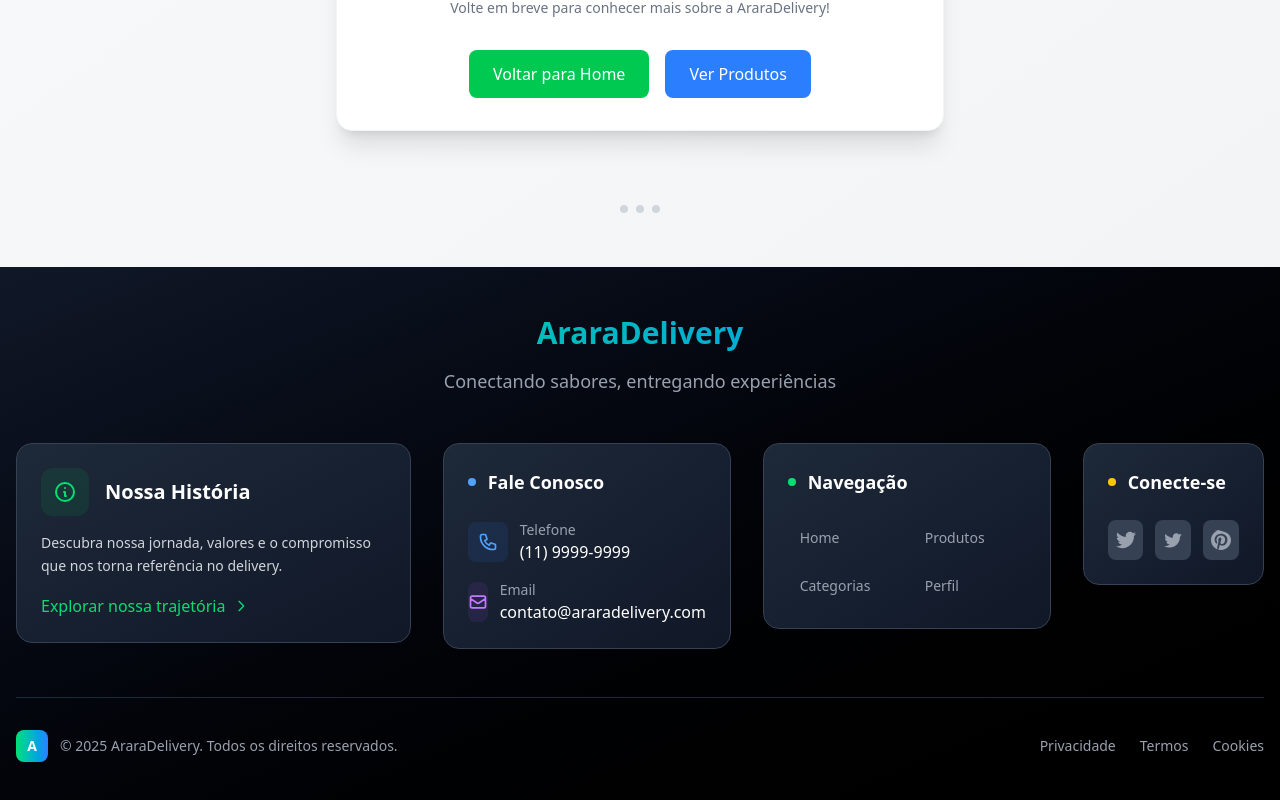
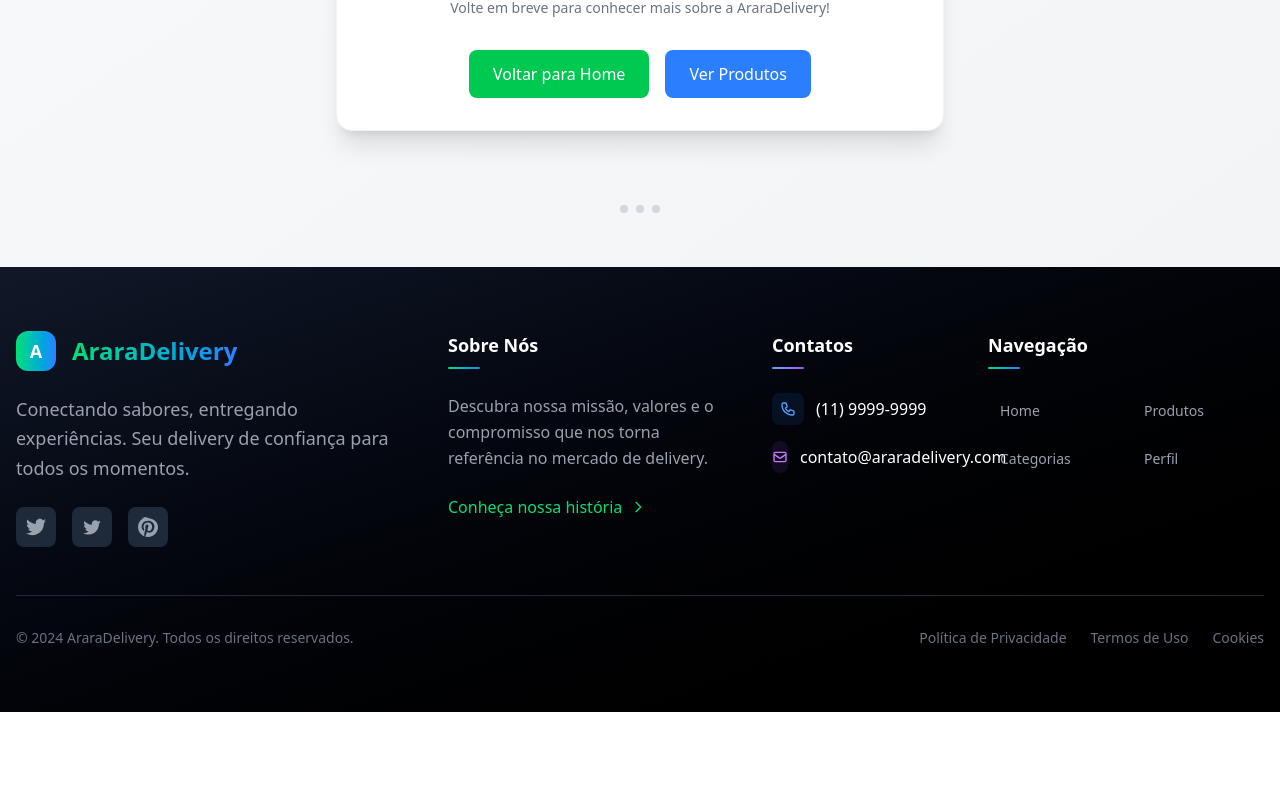
Before and after one commit to Grupo-05-Turma-JavaScript-09/AraraDelivery-frontend, a React (Vite) app: page /sobre in a window 1280 px wide. Shown: the part 701-1501 px from the top of the page. After the commit the page ends 1413 px from the top, so only its background shows below. Built offline with nearby package versions, Linux system fonts and the light colour scheme.

Commit message:
correção footer

```diff
--- a/src/components/footer/Footer.tsx
+++ b/src/components/footer/Footer.tsx
@@ -1,77 +1,89 @@
 const Footer = () => {
   return (
     <footer className="bg-gradient-to-br from-gray-900 to-black text-white">
-      <div className="container mx-auto px-4 py-12">
+      <div className="container mx-auto px-4 py-16">
 
-        {/* Header do Footer */}
-        <div className="text-center mb-12">
-          <h3 className="text-3xl font-bold bg-gradient-to-r from-green-400 to-blue-500 bg-clip-text text-transparent mb-4">
+        {/* Grid Principal */}
+        <div className="grid grid-cols-1 lg:grid-cols-12 gap-12 mb-12">
+
+          {/* Brand */}
+          <div className="lg:col-span-4">
+            <div className="flex items-center mb-6">
+              <div className="w-10 h-10 bg-gradient-to-r from-green-400 to-blue-500 rounded-xl flex items-center justify-center mr-4">
+                <span className="text-white font-bold text-lg">A</span>
+              </div>
+              <h3 className="text-2xl font-bold bg-gradient-to-r from-green-400 to-blue-500 bg-clip-text text-transparent">
                 AraraDelivery
               </h3>
-          <p className="text-gray-400 text-lg max-w-md mx-auto">
-            Conectando sabores, entregando experiências
+            </div>
+            <p className="text-gray-400 text-lg leading-relaxed mb-6">
+              Conectando sabores, entregando experiências. Seu delivery de confiança para todos os momentos.
             </p>
+            <div className="flex space-x-4">
+              <a href="#" className="w-10 h-10 bg-gray-800 rounded-lg flex items-center justify-center hover:bg-blue-500 transition-all duration-300 hover:scale-110">
+                <svg className="w-5 h-5 text-gray-400 hover:text-white" fill="currentColor" viewBox="0 0 24 24">
+                  <path d="M24 4.557c-.883.392-1.832.656-2.828.775 1.017-.609 1.798-1.574 2.165-2.724-.951.564-2.005.974-3.127 1.195-.897-.957-2.178-1.555-3.594-1.555-3.179 0-5.515 2.966-4.797 6.045-4.091-.205-7.719-2.165-10.148-5.144-1.29 2.213-.669 5.108 1.523 6.574-.806-.026-1.566-.247-2.229-.616-.054 2.281 1.581 4.415 3.949 4.89-.693.188-1.452.232-2.224.084.626 1.956 2.444 3.379 4.6 3.419-2.07 1.623-4.678 2.348-7.29 2.04 2.179 1.397 4.768 2.212 7.548 2.212 9.142 0 14.307-7.721 13.995-14.646.962-.695 1.797-1.562 2.457-2.549z"/>
+                </svg>
+              </a>
+              <a href="#" className="w-10 h-10 bg-gray-800 rounded-lg flex items-center justify-center hover:bg-blue-400 transition-all duration-300 hover:scale-110">
+                <svg className="w-5 h-5 text-gray-400 hover:text-white" fill="currentColor" viewBox="0 0 24 24">
+                  <path d="M22.46 6c-.77.35-1.6.58-2.46.69.88-.53 1.56-1.37 1.88-2.38-.83.5-1.75.85-2.72 1.05C18.37 4.5 17.26 4 16 4c-2.35 0-4.27 1.92-4.27 4.29 0 .34.04.67.11.98C8.28 9.09 5.11 7.38 3 4.79c-.37.63-.58 1.37-.58 2.15 0 1.49.75 2.81 1.91 3.56-.71 0-1.37-.2-1.95-.5v.03c0 2.08 1.48 3.82 3.44 4.21a4.22 4.22 0 0 1-1.93.07 4.28 4.28 0 0 0 4 2.98 8.521 8.521 0 0 1-5.33 1.84c-.34 0-.68-.02-1.02-.06C3.44 20.29 5.7 21 8.12 21 16 21 20.33 14.46 20.33 8.79c0-.19 0-.37-.01-.56.84-.6 1.56-1.36 2.14-2.23z"/>
+                </svg>
+              </a>
+              <a href="#" className="w-10 h-10 bg-gray-800 rounded-lg flex items-center justify-center hover:bg-pink-500 transition-all duration-300 hover:scale-110">
+                <svg className="w-5 h-5 text-gray-400 hover:text-white" fill="currentColor" viewBox="0 0 24 24">
+                  <path d="M12.017 0C5.396 0 .029 5.367.029 11.987c0 5.079 3.158 9.417 7.618 11.174-.105-.949-.199-2.403.042-3.441.219-.937 1.407-5.965 1.407-5.965s-.359-.719-.359-1.782c0-1.668.967-2.914 2.171-2.914 1.023 0 1.518.769 1.518 1.69 0 1.029-.653 2.567-.992 3.992-.285 1.193.6 2.165 1.775 2.165 2.128 0 3.768-2.245 3.768-5.487 0-2.861-2.063-4.869-5.008-4.869-3.41 0-5.409 2.562-5.409 5.199 0 1.033.394 2.143.889 2.741.099.12.112.225.085.345-.09.375-.293 1.199-.334 1.363-.053.225-.172.271-.402.165-1.495-.69-2.433-2.878-2.433-4.646 0-3.776 2.748-7.252 7.92-7.252 4.158 0 7.392 2.967 7.392 6.923 0 4.135-2.607 7.462-6.233 7.462-1.214 0-2.357-.629-2.75-1.378l-.748 2.853c-.271 1.043-1.002 2.35-1.492 3.146C9.57 23.812 10.763 24.009 12.017 24.009c6.624 0 11.99-5.367 11.99-11.988C24.007 5.367 18.641.001.012.017z"/>
+                </svg>
+              </a>
+            </div>
           </div>
 
-        {/* Grid Principal */}
-        <div className="grid grid-cols-1 lg:grid-cols-12 gap-8 mb-12">
-
-          {/* Sobre Nós - Destaque */}
-          <div className="lg:col-span-4">
-            <div className="bg-gradient-to-br from-gray-800 to-gray-900 rounded-2xl p-6 border border-gray-700 hover:border-green-500 transition-all duration-300 group">
-              <div className="flex items-center mb-4">
-                <div className="w-12 h-12 bg-green-500/10 rounded-xl flex items-center justify-center mr-4 group-hover:scale-110 transition-transform">
-                  <svg className="w-6 h-6 text-green-400" fill="none" stroke="currentColor" viewBox="0 0 24 24">
-                    <path strokeLinecap="round" strokeLinejoin="round" strokeWidth={2} d="M13 16h-1v-4h-1m1-4h.01M21 12a9 9 0 11-18 0 9 9 0 0118 0z" />
-                  </svg>
-                </div>
-                <h4 className="text-xl font-semibold text-white">Nossa História</h4>
-              </div>
-              <p className="text-gray-300 text-sm mb-4 leading-relaxed">
-                Descubra nossa jornada, valores e o compromisso que nos torna referência no delivery.
+          {/* Sobre Nós */}
+          <div className="lg:col-span-3">
+            <h4 className="text-lg font-semibold text-white mb-6 relative">
+              Sobre Nós
+              <div className="w-8 h-0.5 bg-gradient-to-r from-green-400 to-blue-500 rounded-full mt-2"></div>
+            </h4>
+            <p className="text-gray-400 leading-relaxed mb-6">
+              Descubra nossa missão, valores e o compromisso que nos torna referência no mercado de delivery.
             </p>
             <a
               href="/sobre"
-                className="inline-flex items-center text-green-400 hover:text-green-300 font-medium transition-all group-hover:translate-x-1"
+              className="inline-flex items-center text-green-400 hover:text-green-300 font-medium transition-all hover:translate-x-1"
             >
-                Explorar nossa trajetória
+              Conheça nossa história
               <svg className="w-4 h-4 ml-2" fill="none" stroke="currentColor" viewBox="0 0 24 24">
                 <path strokeLinecap="round" strokeLinejoin="round" strokeWidth={2} d="M9 5l7 7-7 7" />
               </svg>
             </a>
           </div>
-          </div>
 
           {/* Contatos */}
-          <div className="lg:col-span-3">
-            <div className="bg-gradient-to-br from-gray-800 to-gray-900 rounded-2xl p-6 border border-gray-700">
-              <h4 className="text-lg font-semibold text-white mb-6 flex items-center">
-                <div className="w-2 h-2 bg-blue-400 rounded-full mr-3"></div>
-                Fale Conosco
+          <div className="lg:col-span-2">
+            <h4 className="text-lg font-semibold text-white mb-6 relative">
+              Contatos
+              <div className="w-8 h-0.5 bg-gradient-to-r from-blue-400 to-purple-500 rounded-full mt-2"></div>
             </h4>
             <div className="space-y-4">
-                <div className="flex items-center group cursor-pointer">
-                  <div className="w-10 h-10 bg-blue-500/10 rounded-lg flex items-center justify-center mr-3 group-hover:bg-blue-500/20 transition-colors">
-                    <svg className="w-5 h-5 text-blue-400" fill="none" stroke="currentColor" viewBox="0 0 24 24">
+              <div className="flex items-center group">
+                <div className="w-8 h-8 bg-blue-500/10 rounded-lg flex items-center justify-center mr-3 group-hover:bg-blue-500/20 transition-colors">
+                  <svg className="w-4 h-4 text-blue-400" fill="none" stroke="currentColor" viewBox="0 0 24 24">
                     <path strokeLinecap="round" strokeLinejoin="round" strokeWidth={2} d="M3 5a2 2 0 012-2h3.28a1 1 0 01.948.684l1.498 4.493a1 1 0 01-.502 1.21l-2.257 1.13a11.042 11.042 0 005.516 5.516l1.13-2.257a1 1 0 011.21-.502l4.493 1.498a1 1 0 01.684.949V19a2 2 0 01-2 2h-1C9.716 21 3 14.284 3 6V5z"/>
                   </svg>
                 </div>
                 <div>
-                    <p className="text-gray-400 text-sm">Telefone</p>
                   <p className="text-white font-medium">(11) 9999-9999</p>
                 </div>
               </div>
 
-                <div className="flex items-center group cursor-pointer">
-                  <div className="w-10 h-10 bg-purple-500/10 rounded-lg flex items-center justify-center mr-3 group-hover:bg-purple-500/20 transition-colors">
-                    <svg className="w-5 h-5 text-purple-400" fill="none" stroke="currentColor" viewBox="0 0 24 24">
+              <div className="flex items-center group">
+                <div className="w-8 h-8 bg-purple-500/10 rounded-lg flex items-center justify-center mr-3 group-hover:bg-purple-500/20 transition-colors">
+                  <svg className="w-4 h-4 text-purple-400" fill="none" stroke="currentColor" viewBox="0 0 24 24">
                     <path strokeLinecap="round" strokeLinejoin="round" strokeWidth={2} d="M3 8l7.89 5.26a2 2 0 002.22 0L21 8M5 19h14a2 2 0 002-2V7a2 2 0 00-2-2H5a2 2 0 00-2 2v10a2 2 0 002 2z"/>
                   </svg>
                 </div>
                 <div>
-                    <p className="text-gray-400 text-sm">Email</p>
                   <p className="text-white font-medium">contato@araradelivery.com</p>
-                  </div>
                 </div>
               </div>
             </div>
@@ -79,10 +91,9 @@ const Footer = () => {
 
           {/* Navegação */}
           <div className="lg:col-span-3">
-            <div className="bg-gradient-to-br from-gray-800 to-gray-900 rounded-2xl p-6 border border-gray-700">
-              <h4 className="text-lg font-semibold text-white mb-6 flex items-center">
-                <div className="w-2 h-2 bg-green-400 rounded-full mr-3"></div>
+            <h4 className="text-lg font-semibold text-white mb-6 relative">
               Navegação
+              <div className="w-8 h-0.5 bg-gradient-to-r from-green-400 to-blue-500 rounded-full mt-2"></div>
             </h4>
             <div className="grid grid-cols-2 gap-3">
               <a href="/home" className="text-gray-400 hover:text-white transition-colors py-2 px-3 rounded-lg hover:bg-white/5 text-sm font-medium">
@@ -99,52 +110,19 @@ const Footer = () => {
               </a>
             </div>
           </div>
-          </div>
-
-          {/* Redes Sociais */}
-          <div className="lg:col-span-2">
-            <div className="bg-gradient-to-br from-gray-800 to-gray-900 rounded-2xl p-6 border border-gray-700">
-              <h4 className="text-lg font-semibold text-white mb-6 flex items-center">
-                <div className="w-2 h-2 bg-yellow-400 rounded-full mr-3"></div>
-                Conecte-se
-              </h4>
-              <div className="flex space-x-3">
-                <a href="#" className="w-10 h-10 bg-gray-700 rounded-lg flex items-center justify-center hover:bg-blue-500 transition-colors group">
-                  <svg className="w-5 h-5 text-gray-400 group-hover:text-white" fill="currentColor" viewBox="0 0 24 24">
-                    <path d="M24 4.557c-.883.392-1.832.656-2.828.775 1.017-.609 1.798-1.574 2.165-2.724-.951.564-2.005.974-3.127 1.195-.897-.957-2.178-1.555-3.594-1.555-3.179 0-5.515 2.966-4.797 6.045-4.091-.205-7.719-2.165-10.148-5.144-1.29 2.213-.669 5.108 1.523 6.574-.806-.026-1.566-.247-2.229-.616-.054 2.281 1.581 4.415 3.949 4.89-.693.188-1.452.232-2.224.084.626 1.956 2.444 3.379 4.6 3.419-2.07 1.623-4.678 2.348-7.29 2.04 2.179 1.397 4.768 2.212 7.548 2.212 9.142 0 14.307-7.721 13.995-14.646.962-.695 1.797-1.562 2.457-2.549z"/>
-                  </svg>
-                </a>
-                <a href="#" className="w-10 h-10 bg-gray-700 rounded-lg flex items-center justify-center hover:bg-blue-400 transition-colors group">
-                  <svg className="w-5 h-5 text-gray-400 group-hover:text-white" fill="currentColor" viewBox="0 0 24 24">
-                    <path d="M22.46 6c-.77.35-1.6.58-2.46.69.88-.53 1.56-1.37 1.88-2.38-.83.5-1.75.85-2.72 1.05C18.37 4.5 17.26 4 16 4c-2.35 0-4.27 1.92-4.27 4.29 0 .34.04.67.11.98C8.28 9.09 5.11 7.38 3 4.79c-.37.63-.58 1.37-.58 2.15 0 1.49.75 2.81 1.91 3.56-.71 0-1.37-.2-1.95-.5v.03c0 2.08 1.48 3.82 3.44 4.21a4.22 4.22 0 0 1-1.93.07 4.28 4.28 0 0 0 4 2.98 8.521 8.521 0 0 1-5.33 1.84c-.34 0-.68-.02-1.02-.06C3.44 20.29 5.7 21 8.12 21 16 21 20.33 14.46 20.33 8.79c0-.19 0-.37-.01-.56.84-.6 1.56-1.36 2.14-2.23z"/>
-                  </svg>
-                </a>
-                <a href="#" className="w-10 h-10 bg-gray-700 rounded-lg flex items-center justify-center hover:bg-pink-500 transition-colors group">
-                  <svg className="w-5 h-5 text-gray-400 group-hover:text-white" fill="currentColor" viewBox="0 0 24 24">
-                    <path d="M12.017 0C5.396 0 .029 5.367.029 11.987c0 5.079 3.158 9.417 7.618 11.174-.105-.949-.199-2.403.042-3.441.219-.937 1.407-5.965 1.407-5.965s-.359-.719-.359-1.782c0-1.668.967-2.914 2.171-2.914 1.023 0 1.518.769 1.518 1.69 0 1.029-.653 2.567-.992 3.992-.285 1.193.6 2.165 1.775 2.165 2.128 0 3.768-2.245 3.768-5.487 0-2.861-2.063-4.869-5.008-4.869-3.41 0-5.409 2.562-5.409 5.199 0 1.033.394 2.143.889 2.741.099.12.112.225.085.345-.09.375-.293 1.199-.334 1.363-.053.225-.172.271-.402.165-1.495-.69-2.433-2.878-2.433-4.646 0-3.776 2.748-7.252 7.92-7.252 4.158 0 7.392 2.967 7.392 6.923 0 4.135-2.607 7.462-6.233 7.462-1.214 0-2.357-.629-2.75-1.378l-.748 2.853c-.271 1.043-1.002 2.35-1.492 3.146C9.57 23.812 10.763 24.009 12.017 24.009c6.624 0 11.99-5.367 11.99-11.988C24.007 5.367 18.641.001.012.017z"/>
-                  </svg>
-                </a>
-              </div>
-            </div>
-          </div>
 
         </div>
 
         {/* Rodapé Inferior */}
         <div className="border-t border-gray-800 pt-8">
           <div className="flex flex-col lg:flex-row justify-between items-center">
-            <div className="flex items-center mb-4 lg:mb-0">
-              <div className="w-8 h-8 bg-gradient-to-r from-green-400 to-blue-500 rounded-lg flex items-center justify-center mr-3">
-                <span className="text-white text-sm font-bold">A</span>
-              </div>
-              <p className="text-gray-400 text-sm">
-                © 2025 AraraDelivery. Todos os direitos reservados.
+            <p className="text-gray-500 text-sm mb-4 lg:mb-0">
+              © 2024 AraraDelivery. Todos os direitos reservados.
             </p>
-            </div>
-            <div className="flex space-x-6 text-sm">
-              <a href="#" className="text-gray-400 hover:text-white transition-colors hover:underline">Privacidade</a>
-              <a href="#" className="text-gray-400 hover:text-white transition-colors hover:underline">Termos</a>
-              <a href="#" className="text-gray-400 hover:text-white transition-colors hover:underline">Cookies</a>
+            <div className="flex space-x-6 text-sm text-gray-500">
+              <a href="#" className="hover:text-white transition-colors">Política de Privacidade</a>
+              <a href="#" className="hover:text-white transition-colors">Termos de Uso</a>
+              <a href="#" className="hover:text-white transition-colors">Cookies</a>
             </div>
           </div>
         </div>
```
Lines whose indentation alone changed are shown as unchanged.
